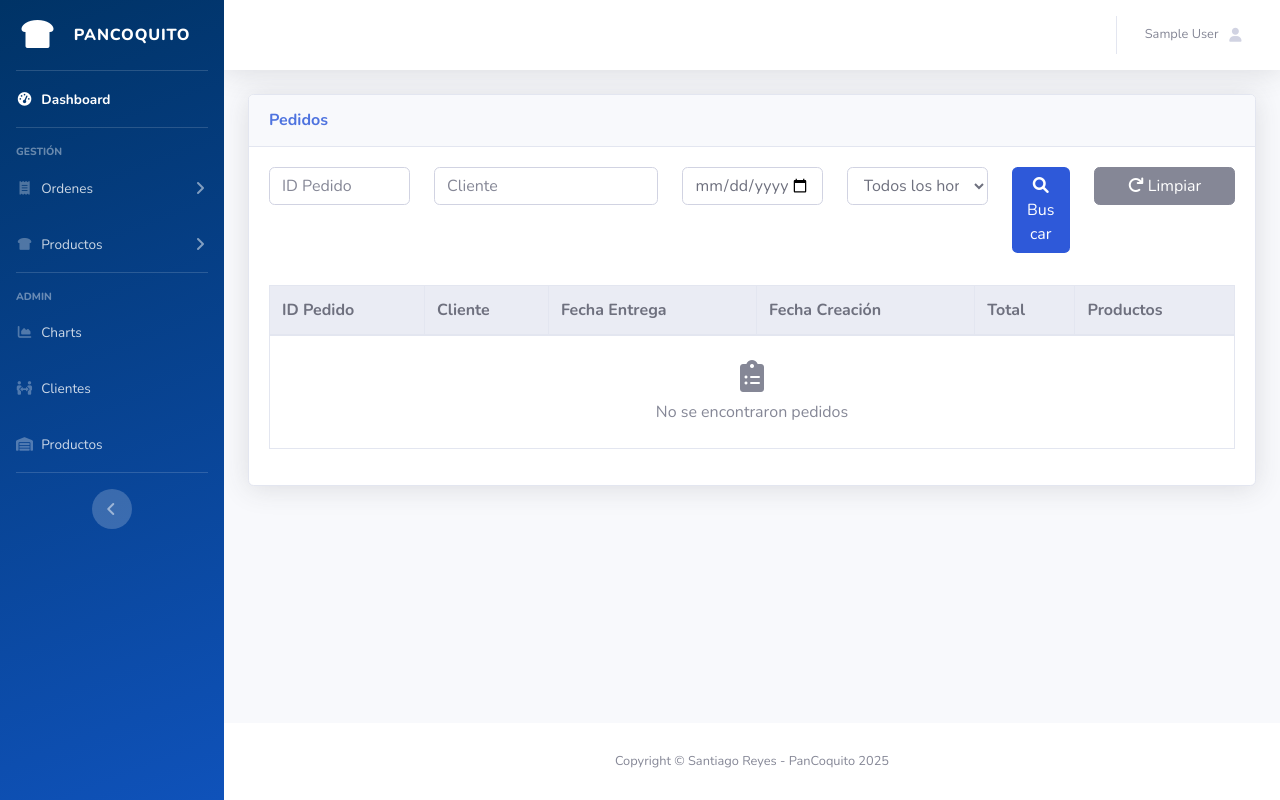
After one commit to Reyes-code/sistema_pancoquito, a Django app: page /ordenes/ in a window 1280 px wide. The commit adds this page. Run offline with Django 4.2, Linux system fonts and the light colour scheme; the visitor is signed in with stand-in values (Sample User, id 1); data that the repository does not hold is empty; some libraries are stand-ins or nearby versions.

Commit message:
Updating information, addig orders view

```diff
--- a/pedidos/templates/pedidos/navbar.html
+++ b/pedidos/templates/pedidos/navbar.html
@@ -65,7 +65,7 @@
       <div class="bg-white py-2 collapse-inner rounded">
         <h6 class="collapse-header">Selecciona:</h6>
         <a class="collapse-item" href="{% url 'crear_orden' %}">Crear Orden</a>
-        <a class="collapse-item" href="cards.html">Ver Orden</a>
+        <a class="collapse-item" href="{% url 'orders_view' %}">Ver Orden</a>
       </div>
     </div>
   </li>
--- /dev/null
+++ b/pedidos/templates/pedidos/orders_view.html
@@ -0,0 +1,218 @@
+{% load static %}
+<!DOCTYPE html>
+<html lang="en">
+
+<head>
+    <meta charset="utf-8">
+    <meta http-equiv="X-UA-Compatible" content="IE=edge">
+    <meta name="viewport" content="width=device-width, initial-scale=1, shrink-to-fit=no">
+    <meta name="description" content="">
+    <meta name="author" content="">
+
+    <title>Pedidos</title>
+
+    <link href="{% static 'vendor/fontawesome-free/css/all.min.css' %}" rel="stylesheet">
+    <link href="https://fonts.googleapis.com/css?family=Nunito:200,200i,300,300i,400,400i,600,600i,700,700i,800,800i,900,900i" rel="stylesheet">
+    <link rel="stylesheet" href="{% static 'css/sb-admin-2.css' %}">
+    <link rel="icon" type="image/x-icon" href="{% static 'img/bread.ico' %}">
+    <link href="{% static 'vendor/datatables/dataTables.bootstrap4.min.css' %}" rel="stylesheet">
+</head>
+
+<body id="page-top">
+    <div id="wrapper">
+        <!-- Sidebar -->
+        {% include './navbar.html' %}
+
+        <!-- Content Wrapper -->
+        <div id="content-wrapper" class="d-flex flex-column">
+            <!-- Main Content -->
+            <div id="content">
+                {% include './topbar.html' %}
+
+                <!-- Begin Page Content -->
+                <div class="container-fluid">
+                    <div class="card shadow mb-4">
+                        <div class="card-header py-3 d-flex justify-content-between align-items-center">
+                            <h6 class="m-0 font-weight-bold text-primary">Pedidos</h6>
+                            <!-- Botón para limpiar filtros -->
+                            {% if any_filters_applied %}
+                            <a href="{% url 'orders_view' %}" class="btn btn-sm btn-outline-secondary">
+                                <i class="fas fa-times"></i> Limpiar Filtros
+                            </a>
+                            {% endif %}
+                        </div>
+                        <div class="card-body">
+                            <!-- Formulario de búsqueda para pedidos -->
+                            <form method="get" class="mb-4">
+                                <div class="row">
+                                    <div class="col-md-2 mb-2">
+                                        <input type="text" class="form-control" name="orden_id"
+                                            placeholder="ID Pedido" value="{{ filtros.orden_id }}">
+                                    </div>
+                                    <div class="col-md-3 mb-2">
+                                        <input type="text" class="form-control" name="cliente"
+                                            placeholder="Cliente" value="{{ filtros.cliente }}">
+                                    </div>
+                                    <div class="col-md-2 mb-2">
+                                        <input type="date" class="form-control" name="fecha_entrega"
+                                            value="{{ filtros.fecha_entrega }}" placeholder="Fecha de Entrega">
+                                    </div>
+                                    <div class="col-md-2 mb-2">
+                                        <select class="form-control" name="horario_entrega">
+                                            <option value="">Todos los horarios</option>
+                                            <option value="mañana" {% if filtros.horario_entrega == 'mañana' %}selected{% endif %}>Mañana</option>
+                                            <option value="tarde" {% if filtros.horario_entrega == 'tarde' %}selected{% endif %}>Tarde</option>
+                                        </select>
+                                    </div>
+                                    <div class="col-md-1 mb-2">
+                                        <button type="submit" class="btn btn-primary w-100">
+                                            <i class="fas fa-search"></i> Buscar
+                                        </button>
+                                    </div>
+                                    <div class="col-md-2 mb-2">
+                                        <a href="{% url 'orders_view' %}" class="btn btn-secondary w-100">
+                                            <i class="fas fa-redo"></i> Limpiar
+                                        </a>
+                                    </div>
+                                </div>
+                            </form>
+
+                            <div class="table-responsive">
+                                <table class="table table-bordered table-hover" id="tablaPedidos" width="100%" cellspacing="0">
+                                    <thead class="thead-light">
+                                        <tr>
+                                            <th>ID Pedido</th>
+                                            <th>Cliente</th>
+                                            <th>Fecha Entrega</th>
+                                            <th>Fecha Creación</th>
+                                            <th>Total</th>
+                                            <th>Productos</th>
+                                        </tr>
+                                    </thead>
+                                    <tbody>
+                                        {% for item in page_obj %}
+                                        {% with orden=item.orden total=item.total_calculado %}
+                                        <tr>
+                                            <td>{{ orden.orden_id }}</td>
+                                            <td>{{ orden.cliente.nombre }}</td>
+                                            <td>{{ orden.fecha_entrega }}</td>
+                                            <td>{{ orden.fecha_orden|date:"d/m/Y H:i" }}</td>
+                                            <td class="font-weight-bold">${{ total }}</td>
+                                            <td class="text-left">
+                                                <ul class="list-unstyled mb-0">
+                                                    {% for detalle in orden.detalles.all %}
+                                                    <li class="small">
+                                                        • {{ detalle.producto.producto_nombre }}
+                                                        (x{{ detalle.cantidad }})
+                                                    </li>
+                                                    {% empty %}
+                                                    <li class="small text-muted">Sin productos</li>
+                                                    {% endfor %}
+                                                </ul>
+                                            </td>
+                                        </tr>
+                                        {% endwith %}
+                                        {% empty %}
+                                        <tr>
+                                            <td colspan="6" class="text-center py-4">
+                                                <i class="fas fa-clipboard-list fa-2x text-muted mb-2"></i><br>
+                                                No se encontraron pedidos
+                                            </td>
+                                        </tr>
+                                        {% endfor %}
+                                    </tbody>
+                                </table>
+                            </div>
+
+                            <!-- Paginación -->
+                            {% if page_obj.paginator.num_pages > 1 %}
+                            <nav aria-label="Paginación">
+                                <ul class="pagination justify-content-center">
+                                    {% if page_obj.has_previous %}
+                                    <li class="page-item">
+                                        <a class="page-link"
+                                            href="?page=1{% for key, value in filtros.items %}{% if value %}&{{ key }}={{ value }}{% endif %}{% endfor %}">
+                                            &laquo; Primera
+                                        </a>
+                                    </li>
+                                    <li class="page-item">
+                                        <a class="page-link"
+                                            href="?page={{ page_obj.previous_page_number }}{% for key, value in filtros.items %}{% if value %}&{{ key }}={{ value }}{% endif %}{% endfor %}">
+                                            Anterior
+                                        </a>
+                                    </li>
+                                    {% endif %}
+
+                                    <li class="page-item active">
+                                        <span class="page-link">
+                                            Página {{ page_obj.number }} de {{ page_obj.paginator.num_pages }}
+                                        </span>
+                                    </li>
+
+                                    {% if page_obj.has_next %}
+                                    <li class="page-item">
+                                        <a class="page-link"
+                                            href="?page={{ page_obj.next_page_number }}{% for key, value in filtros.items %}{% if value %}&{{ key }}={{ value }}{% endif %}{% endfor %}">
+                                            Siguiente
+                                        </a>
+                                    </li>
+                                    <li class="page-item">
+                                        <a class="page-link"
+                                            href="?page={{ page_obj.paginator.num_pages }}{% for key, value in filtros.items %}{% if value %}&{{ key }}={{ value }}{% endif %}{% endfor %}">
+                                            Última &raquo;
+                                        </a>
+                                    </li>
+                                    {% endif %}
+                                </ul>
+                            </nav>
+                            {% endif %}
+                        </div>
+                    </div>
+                </div>
+                <!-- /.container-fluid -->
+            </div>
+            <!-- End of Main Content -->
+
+            <!-- Footer -->
+            <footer class="sticky-footer bg-white">
+                <div class="container my-auto">
+                    <div class="copyright text-center my-auto">
+                        <span>Copyright &copy; Santiago Reyes - PanCoquito 2025</span>
+                    </div>
+                </div>
+            </footer>
+            <!-- End of Footer -->
+        </div>
+        <!-- End of Content Wrapper -->
+    </div>
+    <!-- End of Page Wrapper -->
+
+    <!-- Scroll to Top Button-->
+    <a class="scroll-to-top rounded" href="#page-top">
+        <i class="fas fa-angle-up"></i>
+    </a>
+
+    <script src="{% static 'vendor/jquery/jquery.min.js' %}"></script>
+    <script src="{% static 'vendor/bootstrap/js/bootstrap.bundle.min.js' %}"></script>
+    <script src="{% static 'vendor/jquery-easing/jquery.easing.min.js' %}"></script>
+    <script src="{% static 'js/sb-admin-2.min.js' %}"></script>
+
+    {% if page_obj.paginator.count > 10 %}
+    <script src="{% static 'vendor/datatables/jquery.dataTables.min.js' %}"></script>
+    <script src="{% static 'vendor/datatables/dataTables.bootstrap4.min.js' %}"></script>
+    <script>
+        $(document).ready(function () {
+            $('#tablaPedidos').DataTable({
+                "paging": false,
+                "searching": false,
+                "info": false,
+                "ordering": true,
+                "language": {
+                    "url": "//cdn.datatables.net/plug-ins/1.10.25/i18n/Spanish.json"
+                }
+            });
+        });
+    </script>
+    {% endif %}
+</body>
+</html>
--- a/pedidos/urls.py
+++ b/pedidos/urls.py
@@ -11,6 +11,7 @@ urlpatterns = [
     path('clientes/', views.client_view, name='client_view'),
     path('categorias/', views.categories_view, name='categories_view'),
     path('productos/', views.products_view, name='products_view'),
+    path('ordenes/', views.orders_view, name='orders_view'),
     path('home/', views.home, name='home'),
     path('', RedirectView.as_view(url='/login/', permanent=True)),
     path('editar-cliente/<int:cliente_id>/', views.editar_cliente, name='editar_cliente'),
--- a/pedidos/views.py
+++ b/pedidos/views.py
@@ -440,6 +440,66 @@ def obtener_productos(request):
 
 
 @login_required
+def orders_view(request):
+    # Obtener parámetros de filtrado
+    filtros = {
+        'orden_id': request.GET.get('orden_id', ''),
+        'cliente': request.GET.get('cliente', ''),
+        'fecha_entrega': request.GET.get('fecha_entrega', ''),
+        'horario_entrega': request.GET.get('horario_entrega', ''),
+    }
+
+    # OPTIMIZACIÓN: Incluir prefetch_related para los detalles y productos
+    orders = Pedido.objects.all().select_related('cliente').prefetch_related(
+        'detalles__producto'
+    ).only(
+        'orden_id',
+        'cliente__nombre',
+        'fecha_entrega',
+        'horario_entrega',
+        'fecha_orden'
+    ).order_by('orden_id')
+
+    if filtros['orden_id']:
+        orders = orders.filter(orden_id__icontains=filtros['orden_id'])
+
+    if filtros['cliente']:
+        orders = orders.filter(cliente__nombre__icontains=filtros['cliente'])
+
+    if filtros['fecha_entrega']:
+        orders = orders.filter(fecha_entrega=filtros['fecha_entrega'])
+
+    if filtros['horario_entrega']:
+        orders = orders.filter(horario_entrega__icontains=filtros['horario_entrega'])
+
+    orders_with_totals = []
+    for order in orders:
+        total = sum(
+            detalle.cantidad * detalle.precio_unitario
+            for detalle in order.detalles.all()
+        )
+        orders_with_totals.append({
+            'orden': order,
+            'total_calculado': total
+        })
+
+    paginator = Paginator(orders_with_totals, 20)
+
+    page_number = request.GET.get('page')
+    try:
+        page_obj = paginator.page(page_number)
+    except PageNotAnInteger:
+        page_obj = paginator.page(1)
+    except EmptyPage:
+        page_obj = paginator.page(paginator.num_pages)
+
+    context = {
+        'page_obj': page_obj,
+        'filtros': filtros,
+    }
+
+    return render(request, 'pedidos/orders_view.html', context)
+@login_required
 def main_view_stats(request):
     today = timezone.now()
     return today
```
